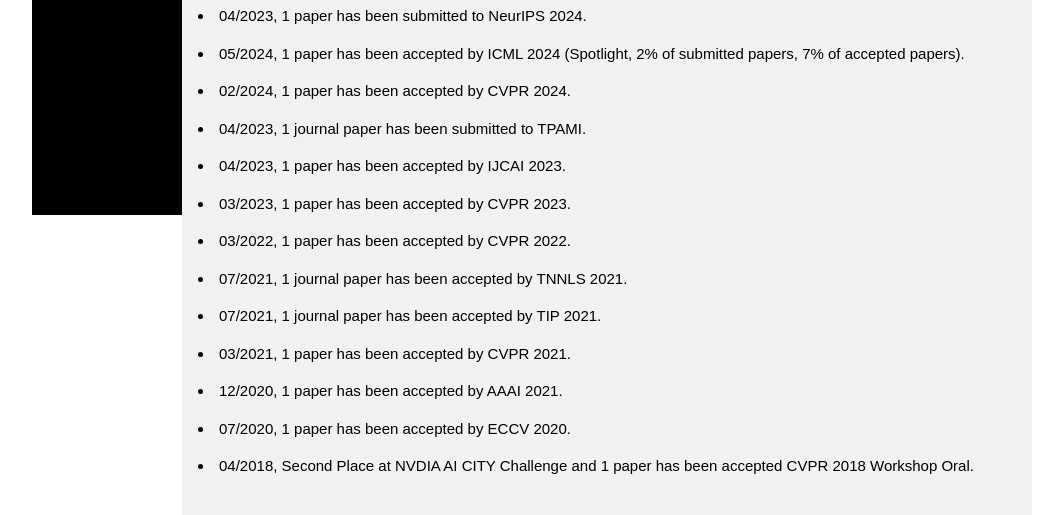
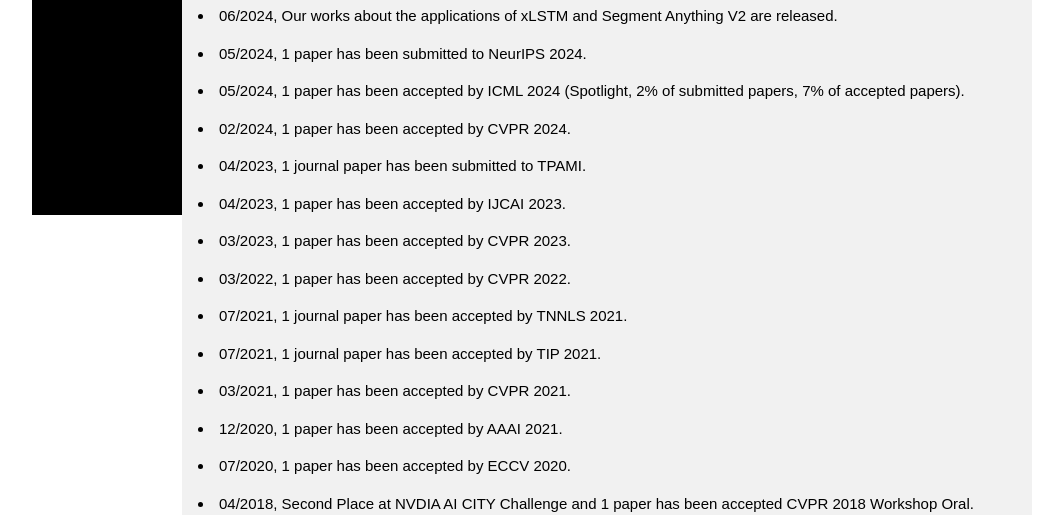
Before and after one commit to jankyee/jankyee.github.io, a plain HTML site: page index.html in a window 1280 px wide. Shown: the part 585-1100 px from the top of the page, without its empty margins (108-1171 px from the left). Drawn offline with Linux system fonts and the light colour scheme; a script that the page names is missing.

Commit message:
Update index.html

```diff
--- a/index.html
+++ b/index.html
@@ -114,7 +114,8 @@
 <!-- The News Section -->
   <div class="w3-container w3-light-grey w3-padding-32" id="news">
    <h2>News</h2>
-      <p><li> 04/2023, 1 paper has been submitted to NeurIPS 2024.</li></p>
+      <p><li> 06/2024, Our works about the applications of xLSTM and Segment Anything V2 are released.</li></p>
+      <p><li> 05/2024, 1 paper has been submitted to NeurIPS 2024.</li></p>
       <p><li> 05/2024, 1 paper has been accepted by ICML 2024 (Spotlight, 2% of submitted papers, 7% of accepted papers).</li></p>
       <p><li> 02/2024, 1 paper has been accepted by CVPR 2024.</li></p>
       <p><li> 04/2023, 1 journal paper has been submitted to TPAMI.</li></p>
```
